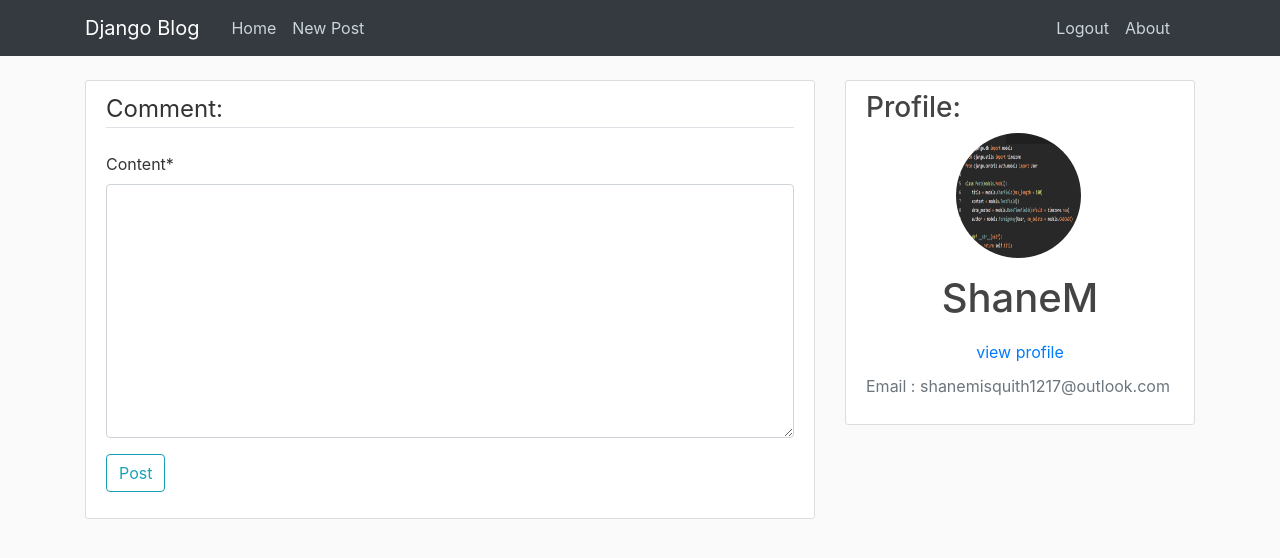
After one commit to shane-misquith/Django-Blog-Application, a Django app: page /post/1/comment/ in a window 1280 px wide. The commit adds this page. Shown: the top 558 px of the page. Run offline with Django 3.2, Linux system fonts and the light colour scheme; a user stored in the database is signed in; data comes from the database, SQL or seed files in the repository; both versions use the stored data as it was after the commit; some libraries are stand-ins or nearby versions.

Commit message:
added comment section
add comments .

```diff
--- a/blog/apps.py
+++ b/blog/apps.py
@@ -1,5 +1,4 @@
 from django.apps import AppConfig
-
 
 class BlogConfig(AppConfig):
     name = 'blog'
--- /dev/null
+++ b/blog/forms.py
@@ -0,0 +1,8 @@
+from .models import Comment
+from django import forms
+
+class CommentForm(forms.ModelForm):
+
+    class Meta:
+        model = Comment
+        fields = ['content']
--- a/blog/models.py
+++ b/blog/models.py
@@ -8,6 +8,8 @@
     content = models.TextField()
     date_posted = models.DateTimeField(default = timezone.now)
     author = models.ForeignKey(User, on_delete = models.CASCADE)
+
+
 
     def __str__(self):
         return self.title
@@ -22,5 +24,8 @@
     content = models.TextField()
     date_posted = models.DateTimeField(default = timezone.now)
 
+    def get_absolute_url(self):
+        return reverse('post-detail', kwargs={'pk' : self.pk})
+
     def __str__(self):
         return f'{self.post}-{self.author}'
--- /dev/null
+++ b/blog/templates/blog/add_comment.html
@@ -0,0 +1,17 @@
+{% extends 'blog/base.html' %}
+{% load crispy_forms_tags %}
+
+{% block content %}
+    <div class ="content-section">
+        <form method = "POST">
+            {% csrf_token %}
+            <fieldset class = "from-group">
+                 <legend class="border-bottom mb-4">Comment:</legend>
+                 {{ form | crispy }}
+             </fieldset>
+             <div  class = "form-group">
+                 <button class= "btn btn-outline-info" type ="submit">Post</button>
+             </div>
+        </form>
+    </div>
+{% endblock %}
--- a/blog/templates/blog/base.html
+++ b/blog/templates/blog/base.html
@@ -46,10 +46,10 @@
 
                         <a class="nav-item nav-link" style="padding-right: 25px;" href="{% url 'blog-about' %}">About</a>
 
-                        <form method="GET" class="form-inline">
+                        <!-- <form method="GET" class="form-inline">
                             <input class="form-control mr-sm-2" type="search" name="q" placeholder="Search by User or Post" aria-label="Search">
                             <button class="btn btn-outline-info my-2 my-sm-0" type="submit">Search</button>
-                         </form>
+                         </form> -->
                     </div>
                 </div>
             </div>
@@ -94,7 +94,7 @@
 
 
 
-                <div class="content-section">
+                <!-- <div class="content-section">
                     <h3>Categories:</h3>
                     <p class='text-muted'>
                         <div class="list-group">
@@ -125,7 +125,7 @@
 
                         </div>
                     </p>
-                </div>
+                </div> -->
 
             </div>
         </div>
--- a/blog/templates/blog/home.html
+++ b/blog/templates/blog/home.html
@@ -12,7 +12,7 @@
                     </div>
                     <p class="article-content">{{ post.content | truncatechars:255}} <a href="{% url 'post-detail' post.id %}">(read more)</a></p>
                     <hr>
-                    <a href="{% url 'post-detail' post.id  %}">Comments: {{ post.comments.count }}</a>
+                    <a href="{% url 'post-detail' post.id %}">Comments: {{ post.comments.count }}</a>
                 </div>
             </article>
         {% endfor %}
--- a/blog/urls.py
+++ b/blog/urls.py
@@ -2,13 +2,14 @@
 from . import views
 from .views import PostListView,PostDetailView,PostCreateView,PostUpdateView,PostDeleteView, UserPostListView
 
-
 urlpatterns = [
+    # path('post/<int:pk>/comment/', AddComment.as_view(), name='add-comment'),
     path('', PostListView.as_view(), name= 'blog-home' ),
     path('post/<int:pk>/',  PostDetailView.as_view(), name= 'post-detail' ),
     path('user/<str:username>', UserPostListView.as_view(), name= 'user-posts'),
     path('post/<int:pk>/update/',  PostUpdateView.as_view(), name= 'post-update' ),
     path('post/<int:pk>/delete/',  PostDeleteView.as_view(), name= 'post-delete' ),
     path('post/new/',  PostCreateView.as_view(), name= 'post-create' ),
+    path('post/<int:pk>/comment/', views.add_comment, name='add-comment'),
     path('about/', views.about, name='blog-about'),
 ]
--- a/blog/views.py
+++ b/blog/views.py
@@ -1,8 +1,15 @@
-from django.shortcuts import render, get_object_or_404
-from .models import Post
+from django.shortcuts import render, get_object_or_404, redirect
+from .models import Post, Comment
 from django.contrib.auth.mixins import LoginRequiredMixin, UserPassesTestMixin
-from django.views.generic import ListView, DetailView, CreateView, UpdateView, DeleteView
+from django.contrib.auth.decorators import login_required
+from django.views.generic import (
+                            ListView, DetailView,
+                            CreateView, UpdateView,
+                            DeleteView
+                        )
+from django.contrib.auth.decorators import login_required
 from django.contrib.auth.models import User
+from .forms import CommentForm
 def home(request):
     context = {
         'posts' : Post.objects.all()
@@ -25,8 +32,6 @@
     def get_queryset(self):
         user = get_object_or_404(User, username = self.kwargs.get('username'))
         return Post.objects.filter(author = user).order_by('-date_posted')
-
-
 
 class PostDetailView(DetailView):
     model = Post
@@ -63,5 +68,22 @@
         return False
 
 
+
 def about(request):
     return render(request, 'blog/about.html', { 'title': 'about'})
+
+@login_required
+def add_comment(request, pk):
+    post = get_object_or_404(Post, pk=pk)
+    if request.method == "POST":
+        form = CommentForm(request.POST)
+        form.instance.author = request.user
+
+        if form.is_valid():
+            comment = form.save(commit=False)
+            comment.post = post
+            comment.save()
+            return redirect('post-detail', pk=post.pk)
+    else:
+        form = CommentForm()
+    return render(request, 'blog/add_comment.html', {'form': form})
```
Also changed, not shown: blog/templates/blog/post_detail.html (+10 -1 lines), db.sqlite3.
